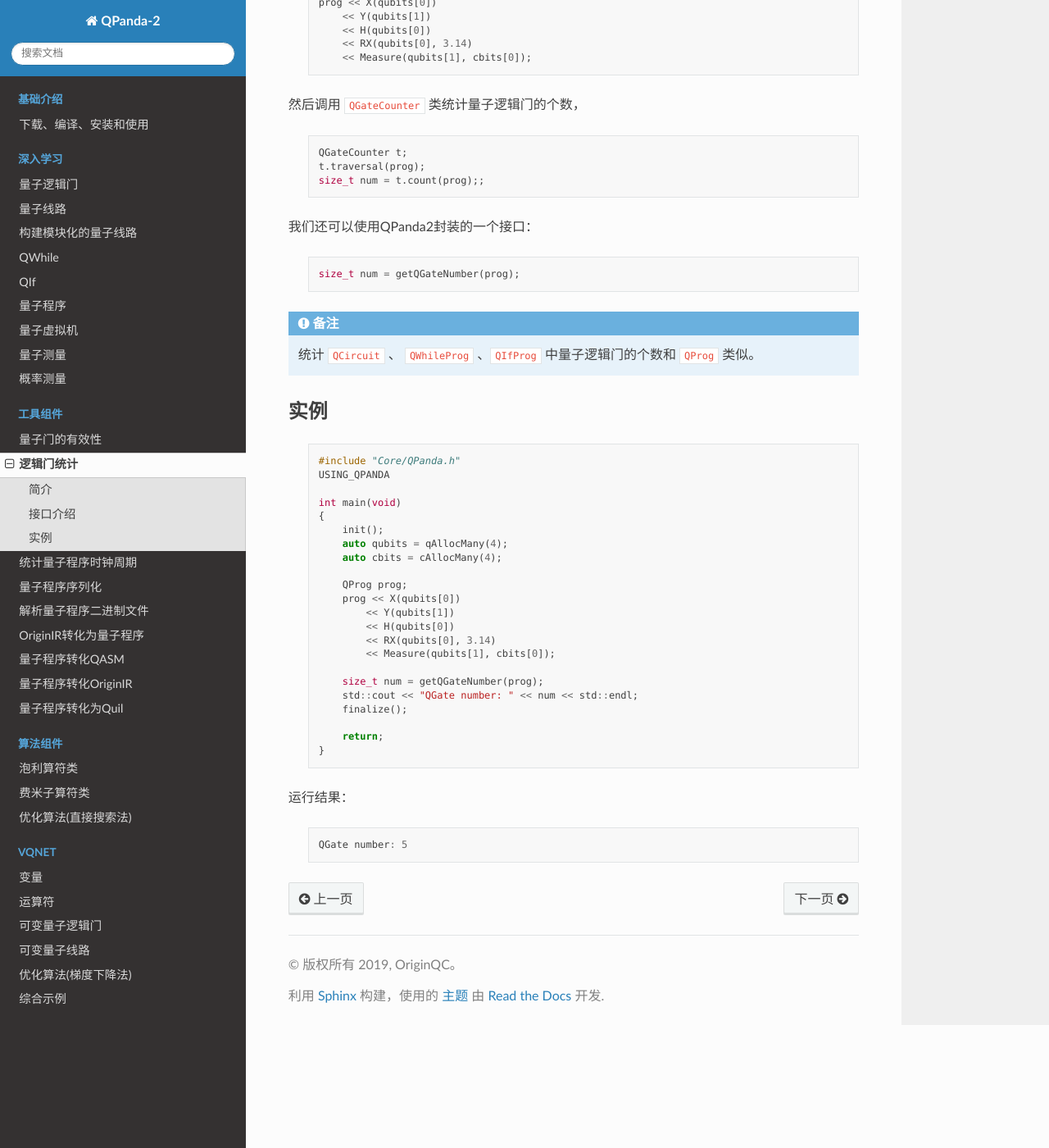
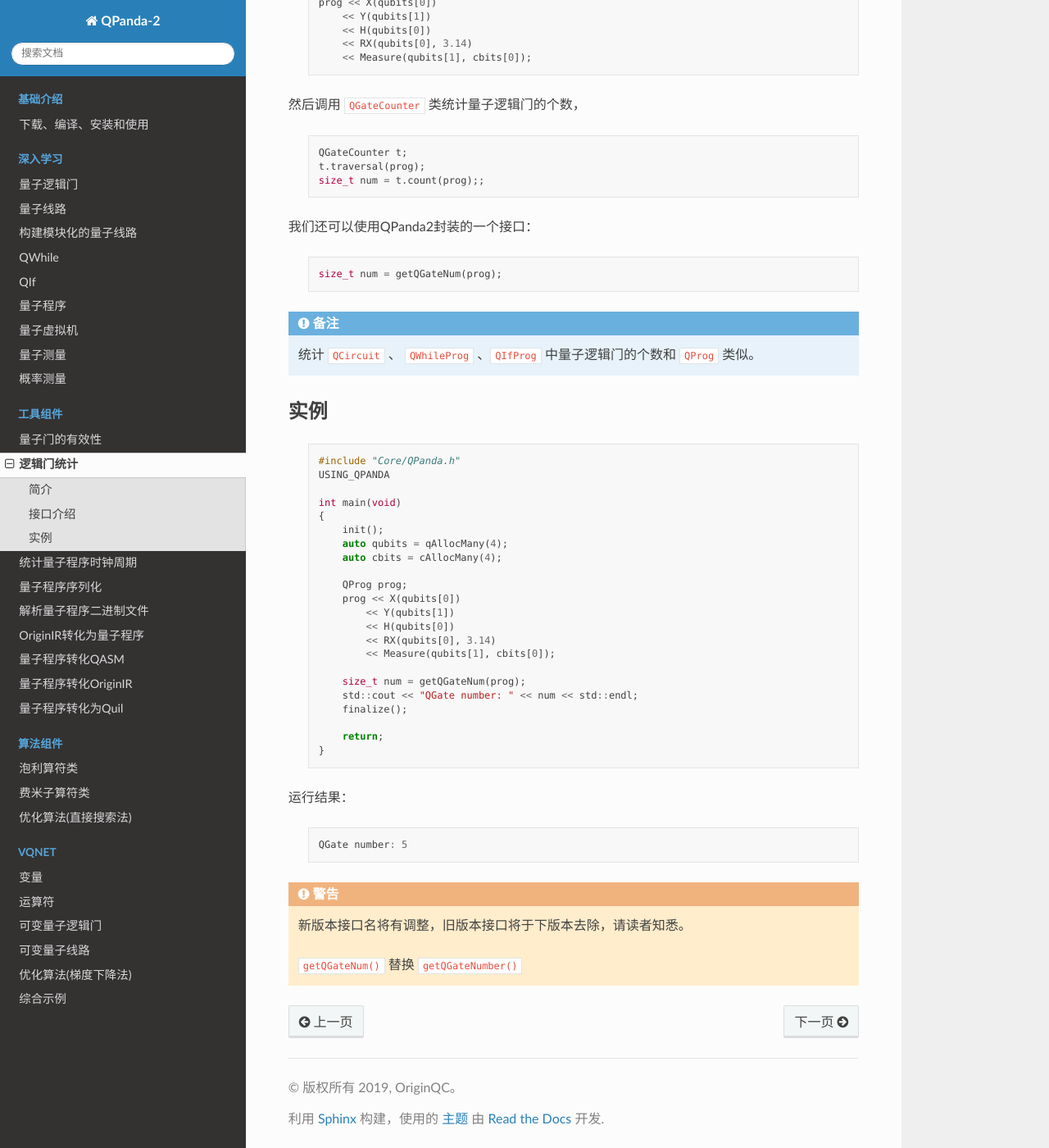
Before and after one commit to liye0005/QPanda-Toturial, a Sphinx documentation site: the page built from source/QGateCounter.rst, in a window 1280 px wide and 1400 px high, scrolled down 516 px. Shown: the whole window at 82% size. Built offline with Sphinx 7.4.7 and the Read the Docs theme 2.0.0, drawn with Linux system fonts in a browser that asks for light colours; pages that are not in the unit, such as notebooks, are missing from menus.

Commit message:
Update QGateCounter.rst

```diff
--- a/source/QGateCounter.rst
+++ b/source/QGateCounter.rst
@@ -37,7 +37,7 @@
 
     .. code-block:: c
 
-        size_t num = getQGateNumber(prog);
+        size_t num = getQGateNum(prog);
 
 .. note::  统计 ``QCircuit`` 、 ``QWhileProg`` 、``QIfProg`` 中量子逻辑门的个数和 ``QProg`` 类似。
 
@@ -62,7 +62,7 @@
                 << RX(qubits[0], 3.14)
                 << Measure(qubits[1], cbits[0]);
 
-            size_t num = getQGateNumber(prog);
+            size_t num = getQGateNum(prog);
             std::cout << "QGate number: " << num << std::endl;
             finalize();
 
@@ -74,3 +74,7 @@
     .. code-block:: c
 
         QGate number: 5
+
+.. warning:: 新版本接口名将有调整，旧版本接口将于下版本去除，请读者知悉。\
+
+            ``getQGateNum()`` 替换 ``getQGateNumber()``
```
